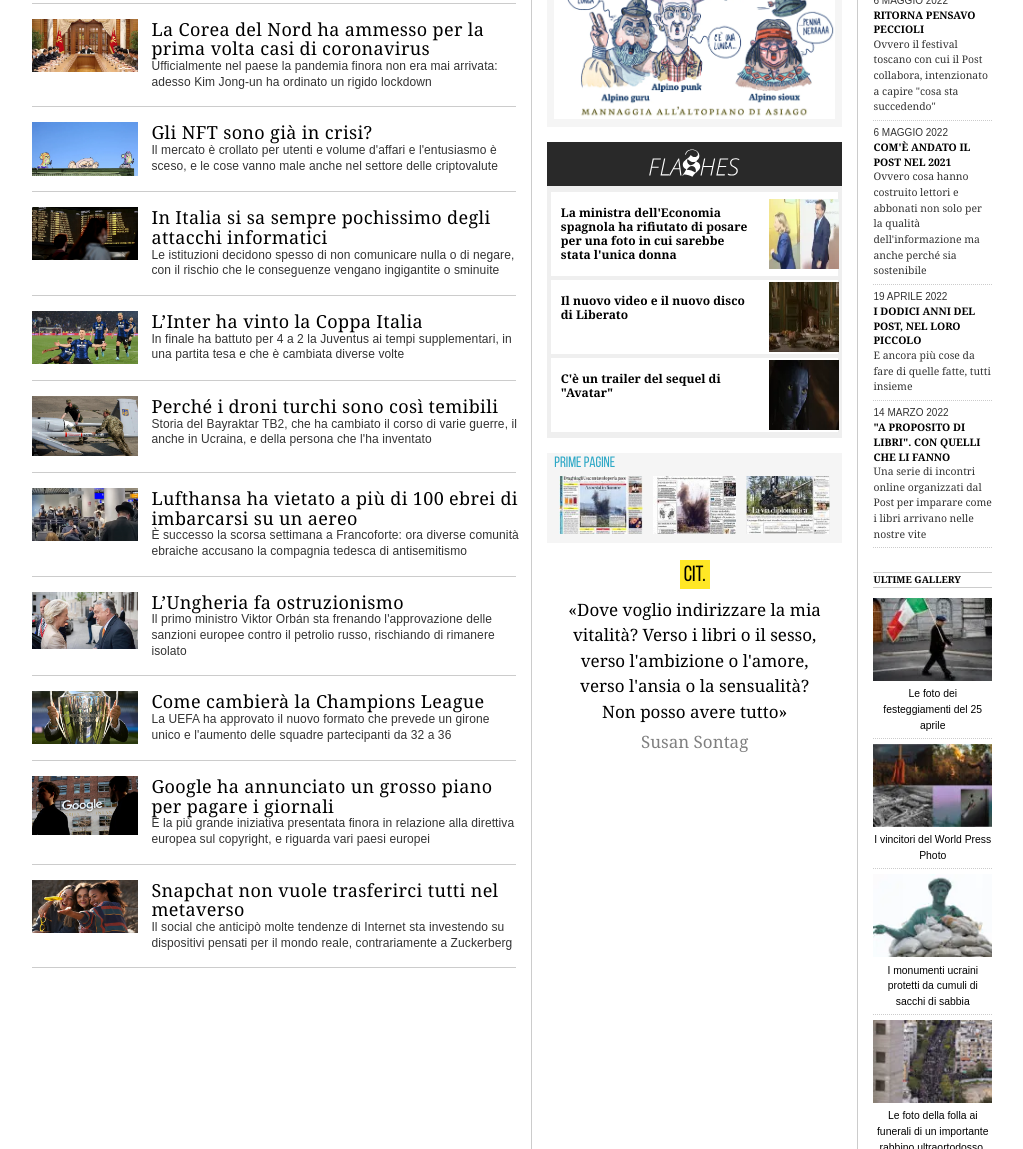
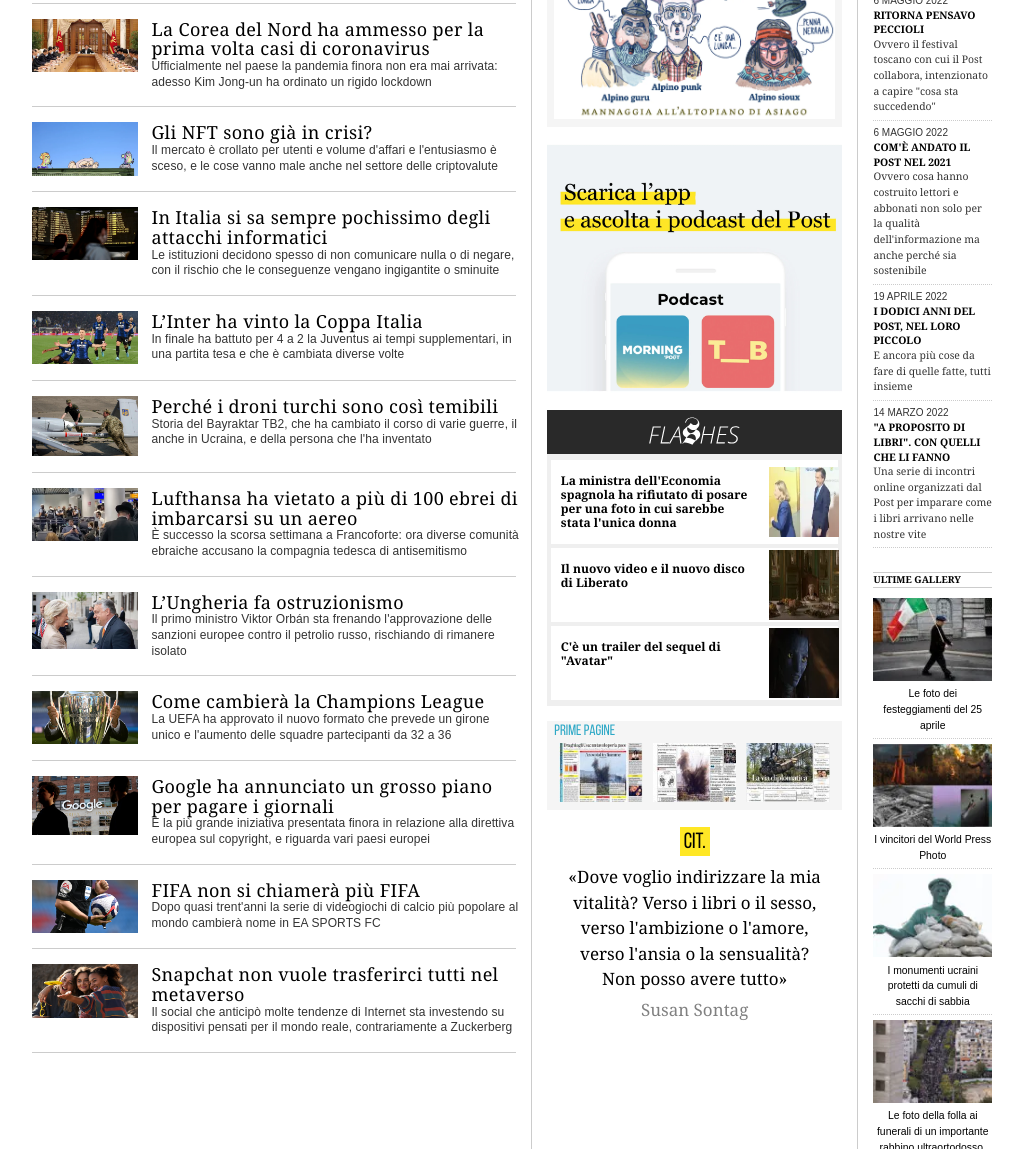
Before and after one commit to federicomarra/federicomarra.github.io, a plain HTML site: page ilpost/index.html in a window 1280 px wide. Shown: the part 983-2132 px from the top of the page, without its empty margins (128-1151 px from the left). Drawn offline with Linux system fonts and the light colour scheme.

Commit message:
article-added-margins-fixed

```diff
--- a/ilpost/css/style.css
+++ b/ilpost/css/style.css
@@ -306,7 +306,6 @@
 
 /* CENTER-SECTION */
 
-
 #news-title {
     color: white;
     background-color: #2da8c6;
@@ -342,16 +341,23 @@
 }
 
 
-.centre-image{
+.centre-right-image{
     font-family: "BebasNeueRegular", Serif;
     color: #2da8c6;
     background-color: #f5f5f5;
     padding: 0 0.5em 0 0.5em;
-    margin: 1em auto 1em auto;
+    margin: 1em auto 0 auto;
 }
-.centre-image a{
+.centre-right-image a{
     font-family: "BebasNeueRegular", Serif;
     color: #2da8c6;
+}
+.podcast-app{
+    margin-top: 15px;
+}
+
+.flashes{
+    margin-top: 10px;
 }
 
 .flashes-title {
--- a/ilpost/index.html
+++ b/ilpost/index.html
@@ -374,6 +374,24 @@
                 </p>
             </div>
         </article>
+        <article class="article">
+            <a href="#">
+                <img
+                        src="images/articles/fifa.jpg"
+                        alt="Arbitro della Fifa che tiene in mano un pallone"/>
+            </a>
+            <div class="article-text">
+                <h2>
+                    <a href="#">FIFA non si chiamerà più FIFA</a>
+                </h2>
+                <p>
+                    <a href="#"><span style="color: #333;">
+                        Dopo quasi trent'anni la serie di videogiochi di calcio più popolare
+                        al mondo cambierà nome in EA SPORTS FC
+                    </span></a>
+                </p>
+            </div>
+        </article>
         <article class="article" id="last-article">
             <a href="#">
                 <img
@@ -425,16 +443,21 @@
                 </li>
             </ul>
         </div>
-        <div class="centre-image">
+        <div class="centre-right-image">
             <a href="#">
                 Peanuts
                 <img src="images/peanuts_22-05-12.webp" alt="Peanut del 22 maggio 2022">
             </a>
         </div>
-        <div class="centre-image">
+        <div class="centre-right-image">
             <a href="#">
                 La vignetta di Andrea Bozzo
                 <img src="images/vignetta-bozzo.webp" alt="Vignetta di Andrea Bozzo">
+            </a>
+        </div>
+        <div class="podcast-app">
+            <a href="#">
+                <img src="images/podcast-app.jpg" alt="Scarica l'aap e ascolta i podcast del Post">
             </a>
         </div>
         <div class="flashes">
@@ -464,7 +487,7 @@
                 </li>
             </ul>
         </div>
-        <div class="centre-image">
+        <div class="centre-right-image">
             Prime pagine
             <div id="prime-pagine">
                 <a href="#">
```
Also changed, not shown: ilpost/images/articles/fifa.jpg (added), ilpost/images/podcast-app.jpg (added).
